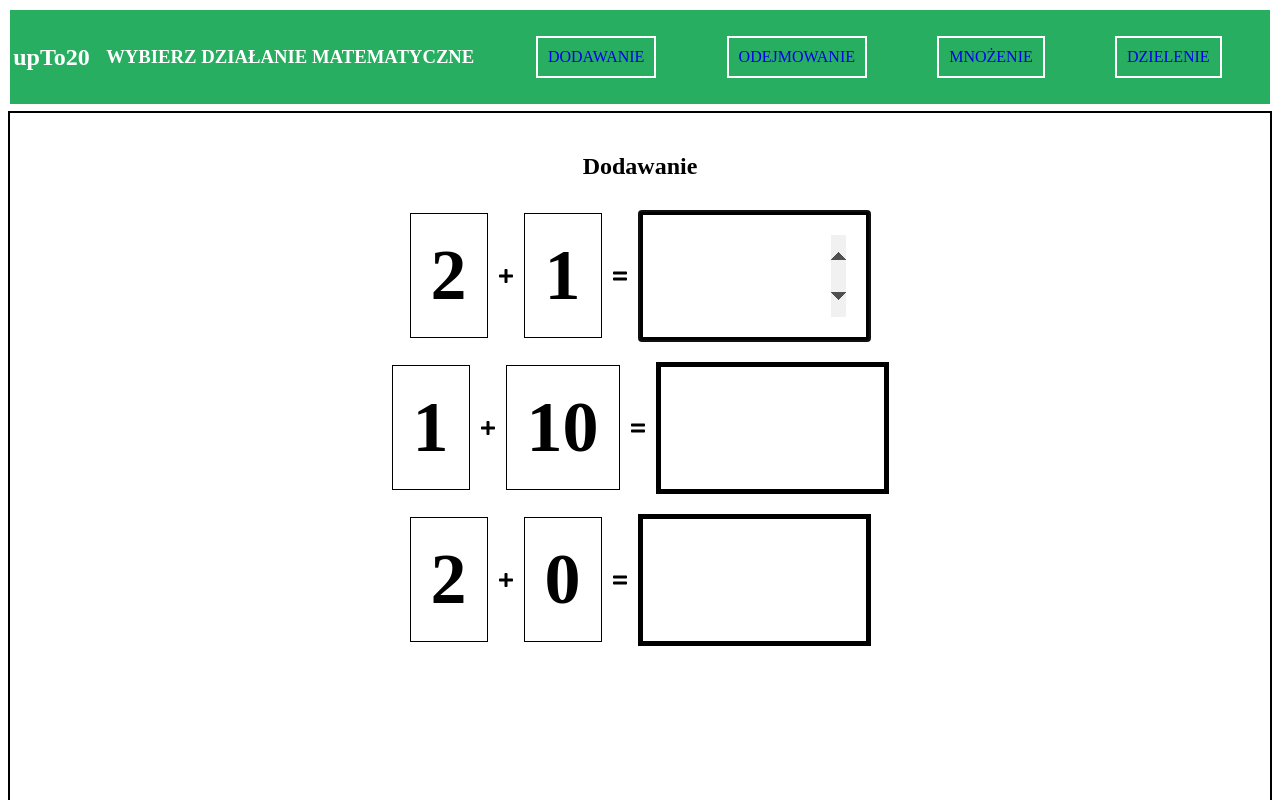
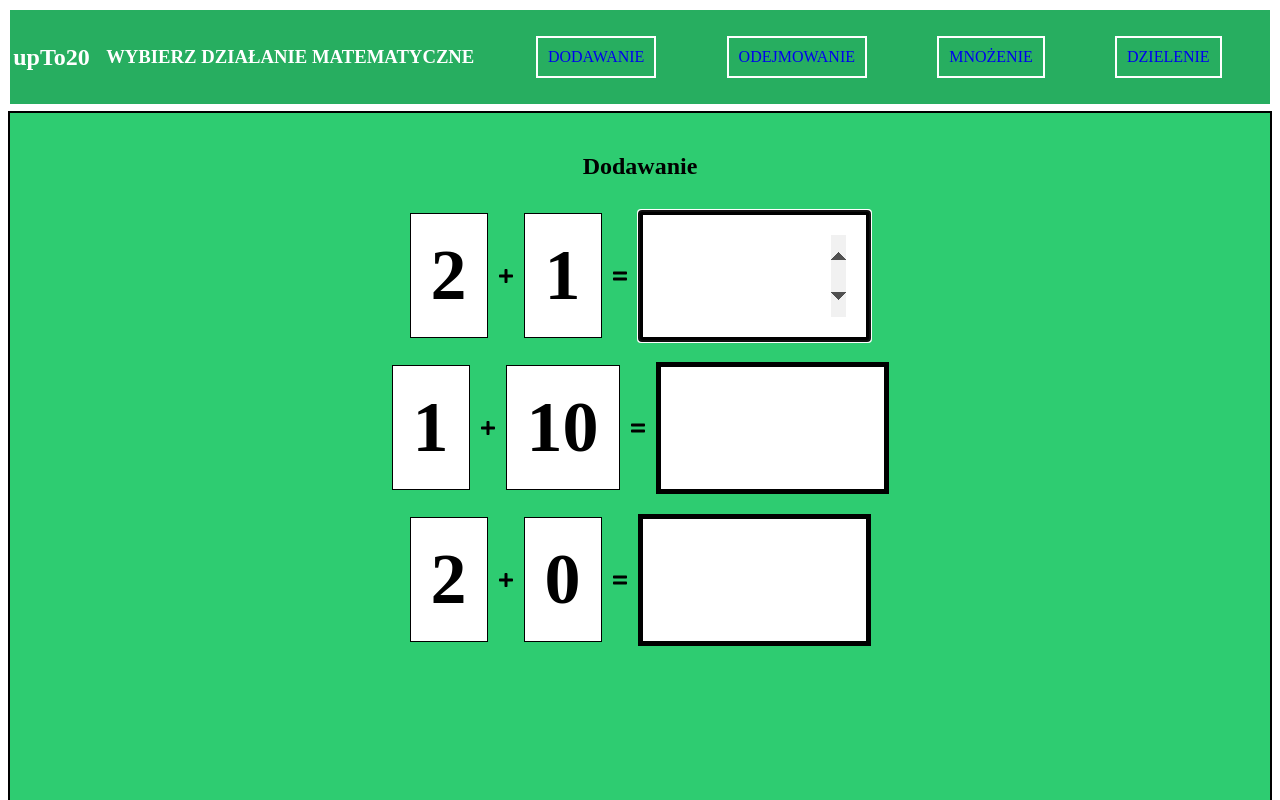
Before and after one commit to Kris87M/up-to-20, a React (Create React App) app: page /addition in a window 1280 px wide. Shown: the top 800 px of the page. Built offline with nearby package versions, Linux system fonts and the light colour scheme.

Commit message:
Add background color

```diff
--- a/src/components/RandomNumber/RandomNumber.scss
+++ b/src/components/RandomNumber/RandomNumber.scss
@@ -1,4 +1,5 @@
 .randomNumber {
+  background-color: white;
   margin: 10px;
   padding: 20px;
   border: 1px solid;
--- a/src/styles/OperationStyles.scss
+++ b/src/styles/OperationStyles.scss
@@ -1,4 +1,5 @@
 .operation-container {
+  background-color: #2ecc71;
   margin: 5px 0;
   padding: 20px;
   height: 100vh;
```
